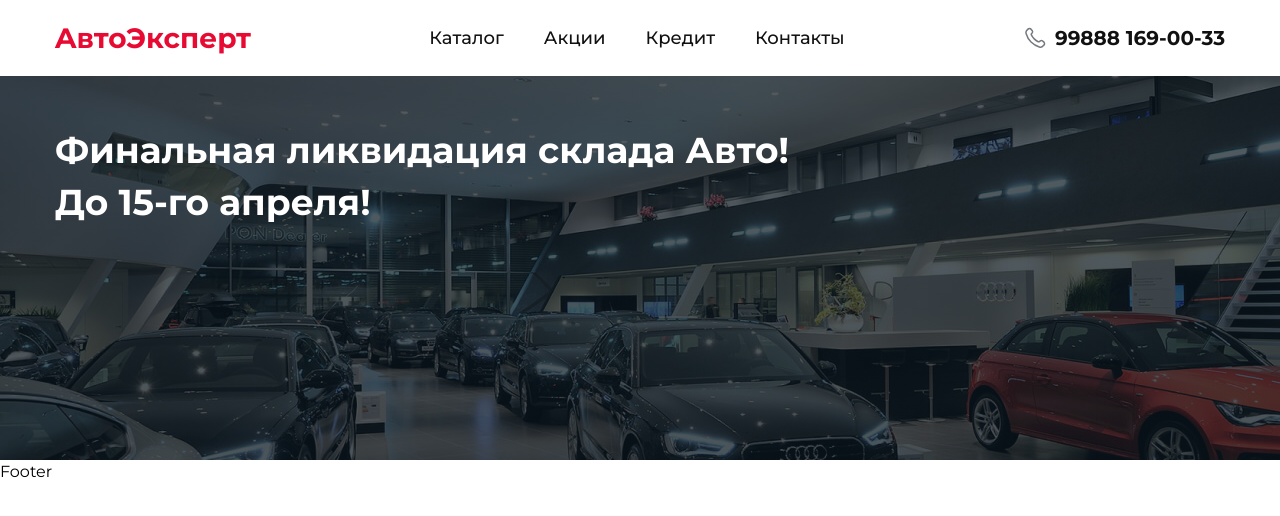
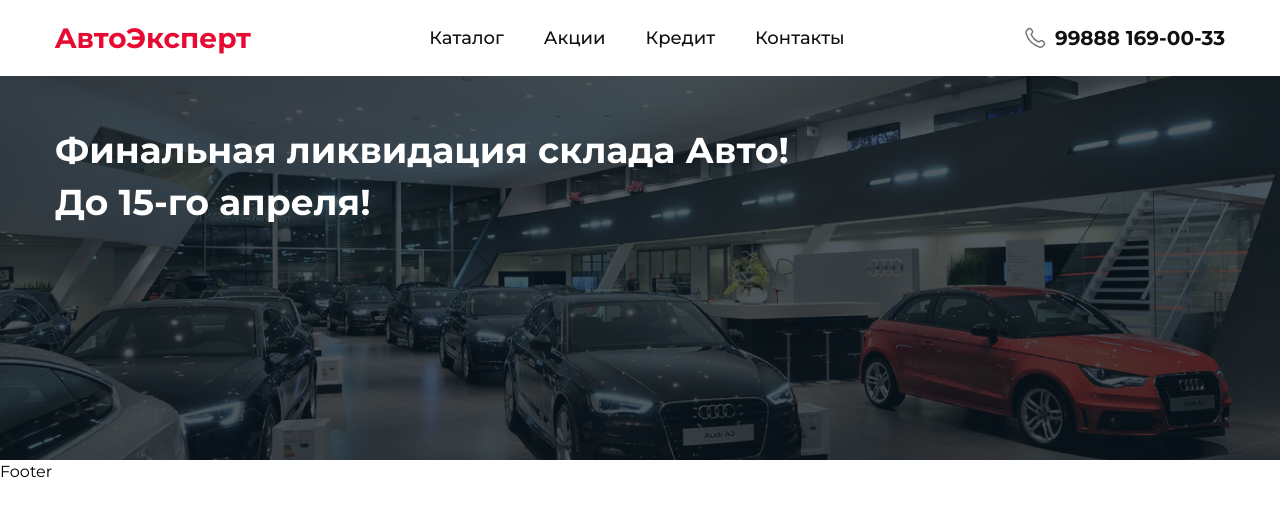
Before and after one commit to Andarov/moshina-bozor, a React (Vite) app: page / in a window 1280 px wide. Shown: the top 516 px of the page. Built offline with nearby package versions, Linux system fonts and the light colour scheme.

Commit message:
Add bg no repeat and bg cover to hero component

```diff
--- a/src/components/Hero.jsx
+++ b/src/components/Hero.jsx
@@ -2,7 +2,7 @@ import React from 'react'
 
 const Hero = () => {
   return (
-    <div className='bg-heroBg min-h-96 w-full pt-12 bg-111/40'>
+    <div className='bg-heroBg bg-no-repeat bg-cover min-h-96 w-full pt-12 bg-111/40'>
         <div className="w-full max-w-base mx-auto px-5">
             <p className='text-4xl leading-[52px] font-bold text-white'>Финальная ликвидация склада Авто!
             <br />
```
